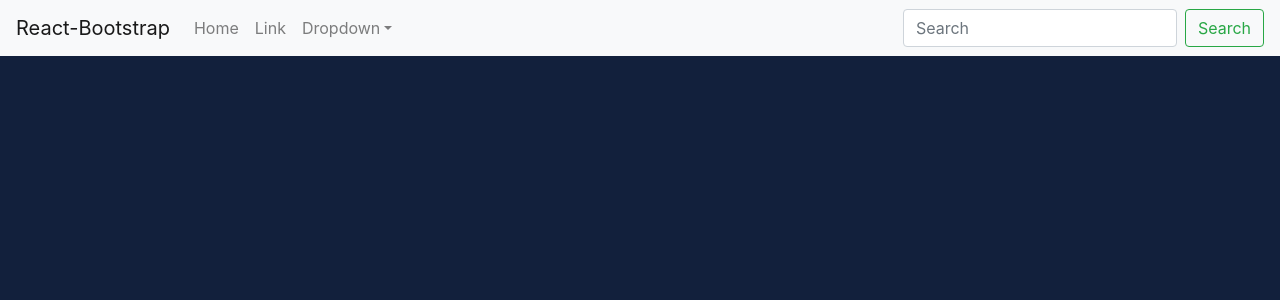
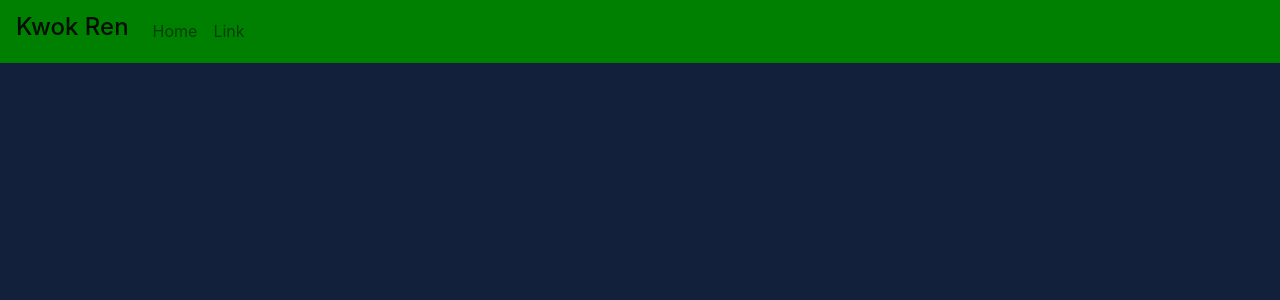
Before and after one commit to KwokRen/Web_Portfolio, a React (Create React App) app: page / in a window 1280 px wide. Shown: the top 300 px of the page. Built offline with nearby package versions, Linux system fonts and the light colour scheme.

Commit message:
add nav styles and flex end the nav bar

```diff
--- a/src/App.css
+++ b/src/App.css
@@ -1,6 +1,34 @@
 .App {
   background: #12203C;
   height: 100vh;
+}
+
+.navbar {
+  background: green !important;
+}
+
+.navbar-brand {
+  /* color: white !important; */
+}
+
+.logo-container {
+  display: flex;
+  justify-content: center;
+  align-items: center;
+}
+
+.logo
+
+.logo {
+  background: url('./assets/KR\ -\ Logo-06.png');
+  height: 2rem;
+  width: 2rem;
+  background-size: cover;
+  cursor: pointer;
+}
+
+.logo:hover {
+  opacity: 0.7;
 }
 
 /* .navbar {
--- a/src/App.js
+++ b/src/App.js
@@ -1,5 +1,5 @@
 import React from 'react';
-import logo from './logo.svg';
+// import logo from './logo.svg';
 import './App.css';
 import NavBar from './components/NavBar'
 
--- /dev/null
+++ b/src/components/Logo.jsx
@@ -0,0 +1,12 @@
+import React from 'react'
+
+const Logo = (props) => {
+    return (
+        <div className="logo-container">
+            <div className="logo"></div>
+            <h4 className="logo-name">Kwok Ren</h4>
+        </div>
+    )
+}
+
+export default Logo
--- a/src/components/NavBar.jsx
+++ b/src/components/NavBar.jsx
@@ -1,27 +1,20 @@
 import React from 'react'
-import { Navbar, Nav, NavDropdown, Form, FormControl, Button } from 'react-bootstrap'
+import Logo from './Logo'
+import { Navbar, Nav } from 'react-bootstrap'
+import '../styles/Navbar.css'
 
 const NavBar = (props) => {
     return (
-        <Navbar bg="light" expand="lg">
-        <Navbar.Brand href="#home">React-Bootstrap</Navbar.Brand>
+        <Navbar expand="lg" fixed="top">
+        <Navbar.Brand>
+            <Logo />
+        </Navbar.Brand>
         <Navbar.Toggle aria-controls="basic-navbar-nav" />
         <Navbar.Collapse id="basic-navbar-nav">
             <Nav className="mr-auto">
             <Nav.Link href="#home">Home</Nav.Link>
             <Nav.Link href="#link">Link</Nav.Link>
-            <NavDropdown title="Dropdown" id="basic-nav-dropdown">
-                <NavDropdown.Item href="#action/3.1">Action</NavDropdown.Item>
-                <NavDropdown.Item href="#action/3.2">Another action</NavDropdown.Item>
-                <NavDropdown.Item href="#action/3.3">Something</NavDropdown.Item>
-                <NavDropdown.Divider />
-                <NavDropdown.Item href="#action/3.4">Separated link</NavDropdown.Item>
-            </NavDropdown>
             </Nav>
-            <Form inline>
-            <FormControl type="text" placeholder="Search" className="mr-sm-2" />
-            <Button variant="outline-success">Search</Button>
-            </Form>
         </Navbar.Collapse>
         </Navbar>
     )
--- /dev/null
+++ b/src/styles/Navbar.css
@@ -0,0 +1,8 @@
+@media (min-width: 992px) {
+
+    .navbar-expand-lg .navbar-collapse {
+        width: 100%;
+        justify-content: flex-end;
+    }
+
+}
```
Also changed, not shown: src/assets/KR - Logo-06.png (renamed from public/KR - Logo-06.png).
